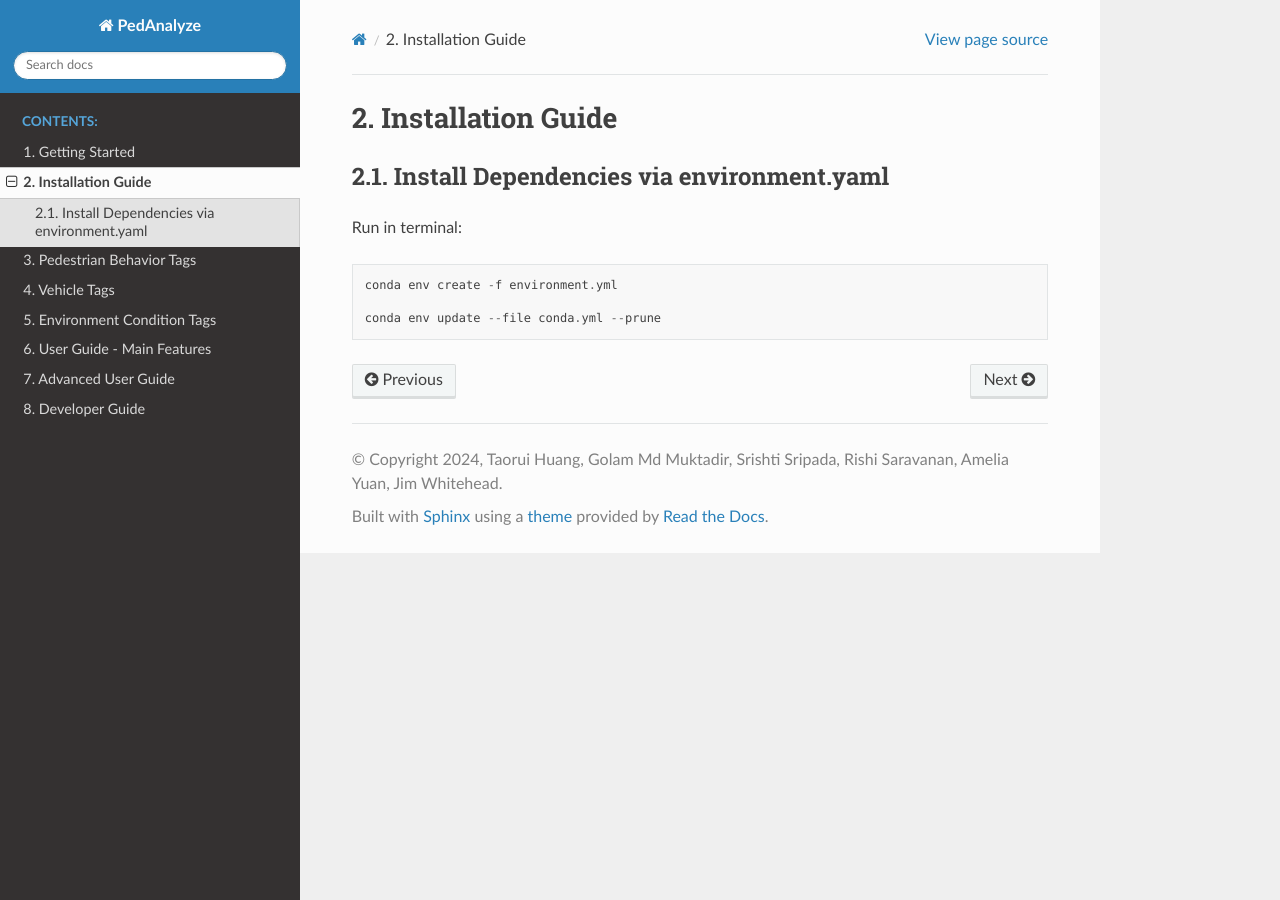
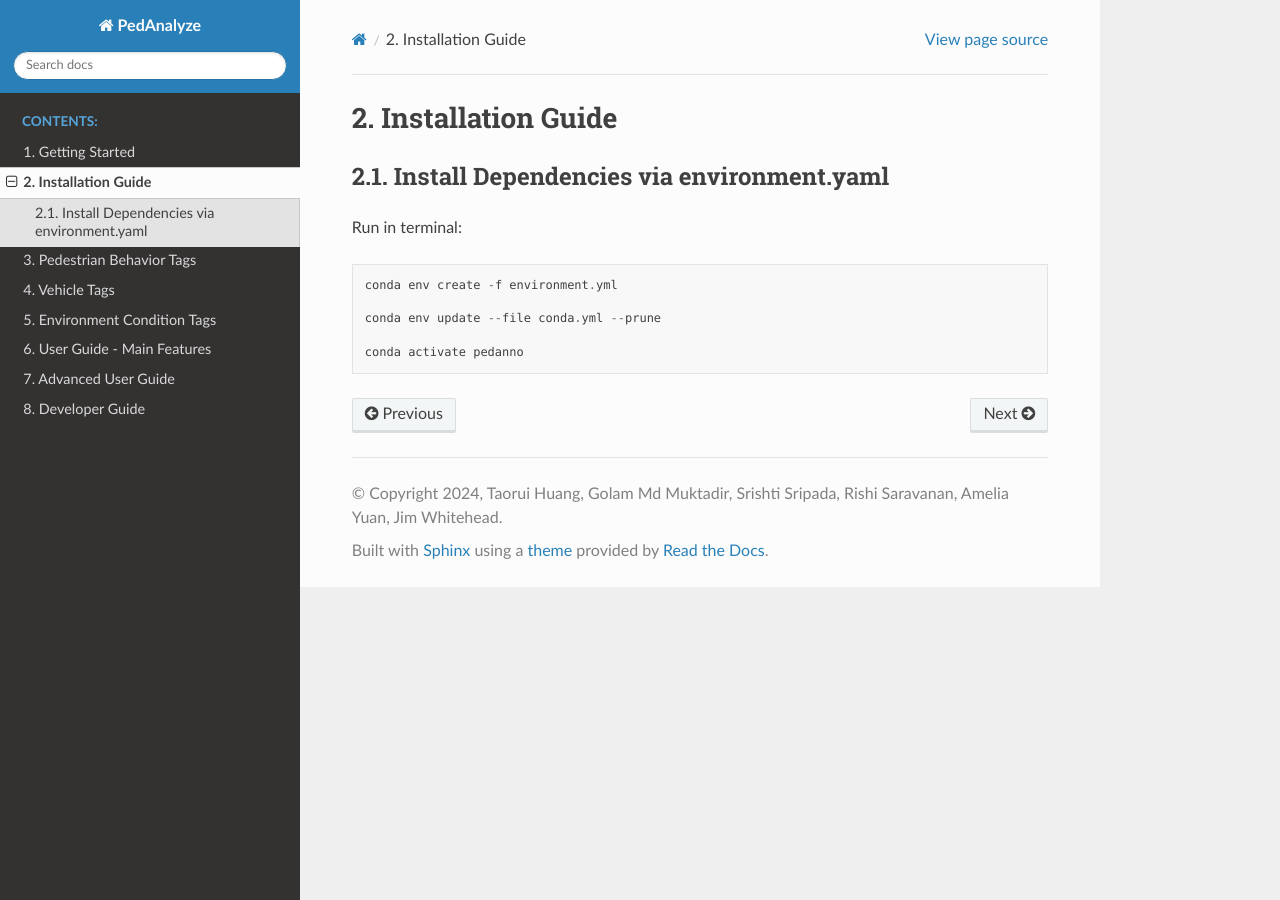
Before and after one commit to AugmentedDesignLab/ped-behavior-annotator, a Sphinx documentation site: the page built from docs/source/installation.md, in a window 1280 px wide. Built offline with Sphinx 7.4.7 and the Read the Docs theme 2.0.0, drawn with Linux system fonts in a browser that asks for light colours.

Commit message:
Update installation.md

````diff
--- a/docs/source/installation.md
+++ b/docs/source/installation.md
@@ -7,4 +7,6 @@ Run in terminal:
 conda env create -f environment.yml
 
 conda env update --file conda.yml --prune
+
+conda activate pedanno
 ```
````
